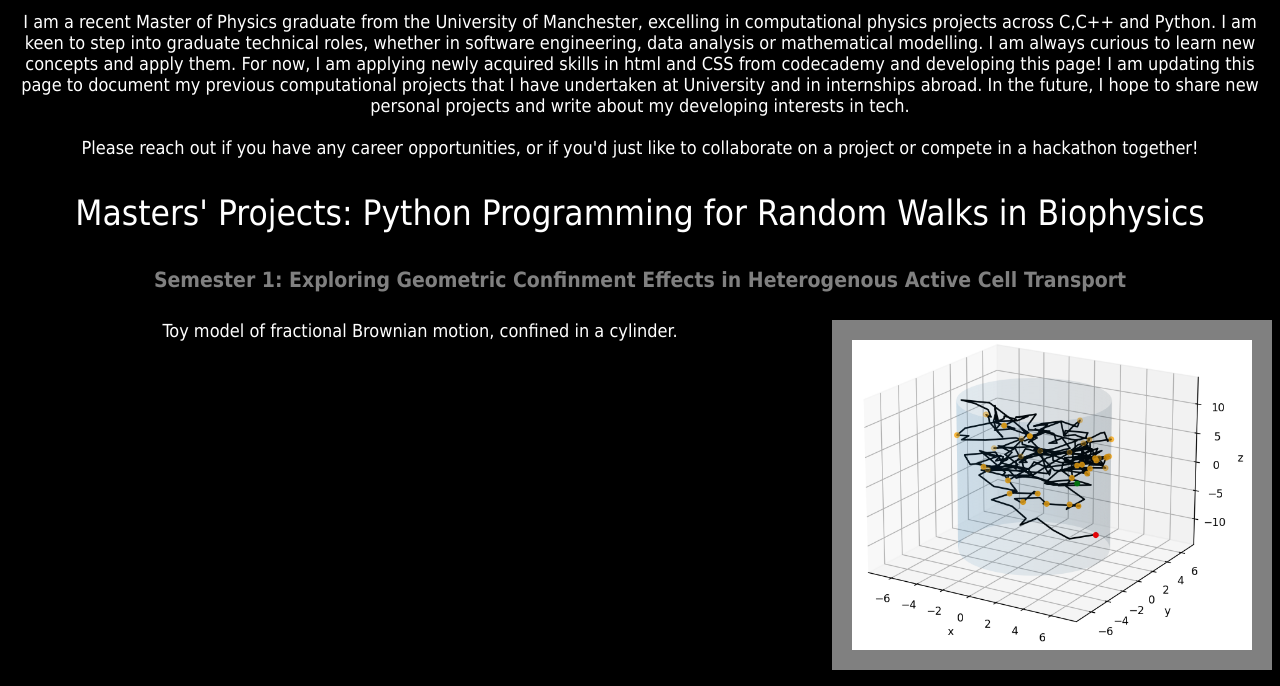
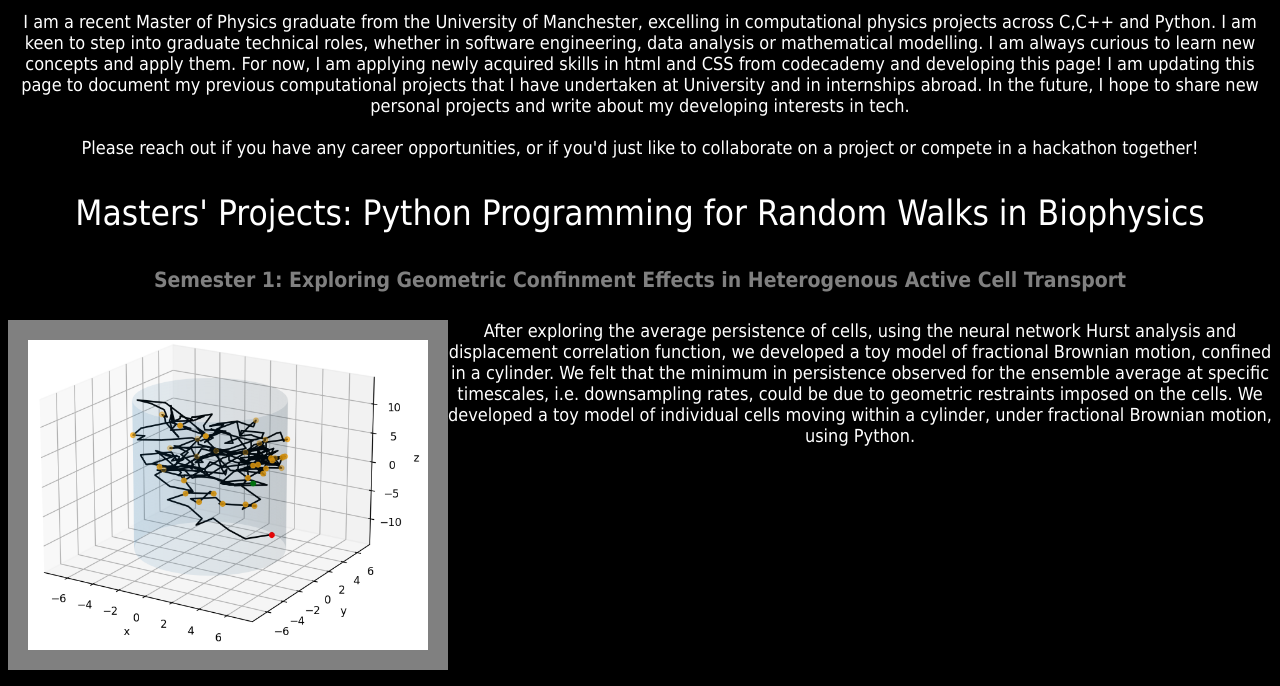
Before and after one commit to paulvautravers/paulvautravers.github.io, a plain HTML site: page index.html in a window 1280 px wide. Shown: the part 114-800 px from the top of the page. Drawn offline with Linux system fonts and the light colour scheme.

Commit message:
image text alignment

```diff
--- a/index.html
+++ b/index.html
@@ -26,8 +26,11 @@
     </p>
     <h3 class="header--third"> Masters' Projects: Python Programming for Random Walks in Biophysics </h3>
     <h4 class="header--sub-header"> Semester 1: Exploring Geometric Confinment Effects in Heterogenous Active Cell Transport</h4>
-    <p class="paragraph--main"><img src="resources/images/mphys_1/stoch_hna0.1_cylinder_R5_xyz.PNG" class="image--A" style="float:right">
-        Toy model of fractional Brownian motion, confined in a cylinder. </p>
+    <p class="paragraph--main"><img src="resources/images/mphys_1/stoch_hna0.1_cylinder_R5_xyz.PNG" class="image--A" style="float:left">
+        After exploring the average persistence of cells, using the neural network Hurst analysis and displacement correlation function,
+        we developed a toy model of fractional Brownian motion, confined in a cylinder. We felt that the minimum in persistence observed
+        for the ensemble average at specific timescales, i.e. downsampling rates, could be due to geometric restraints imposed on the
+        cells. We developed a toy model of individual cells moving within a cylinder, under fractional Brownian motion, using Python.  </p>
     <p class="footer--copyright">Paul Vautravers</p>
 </body>
 </html>
```
